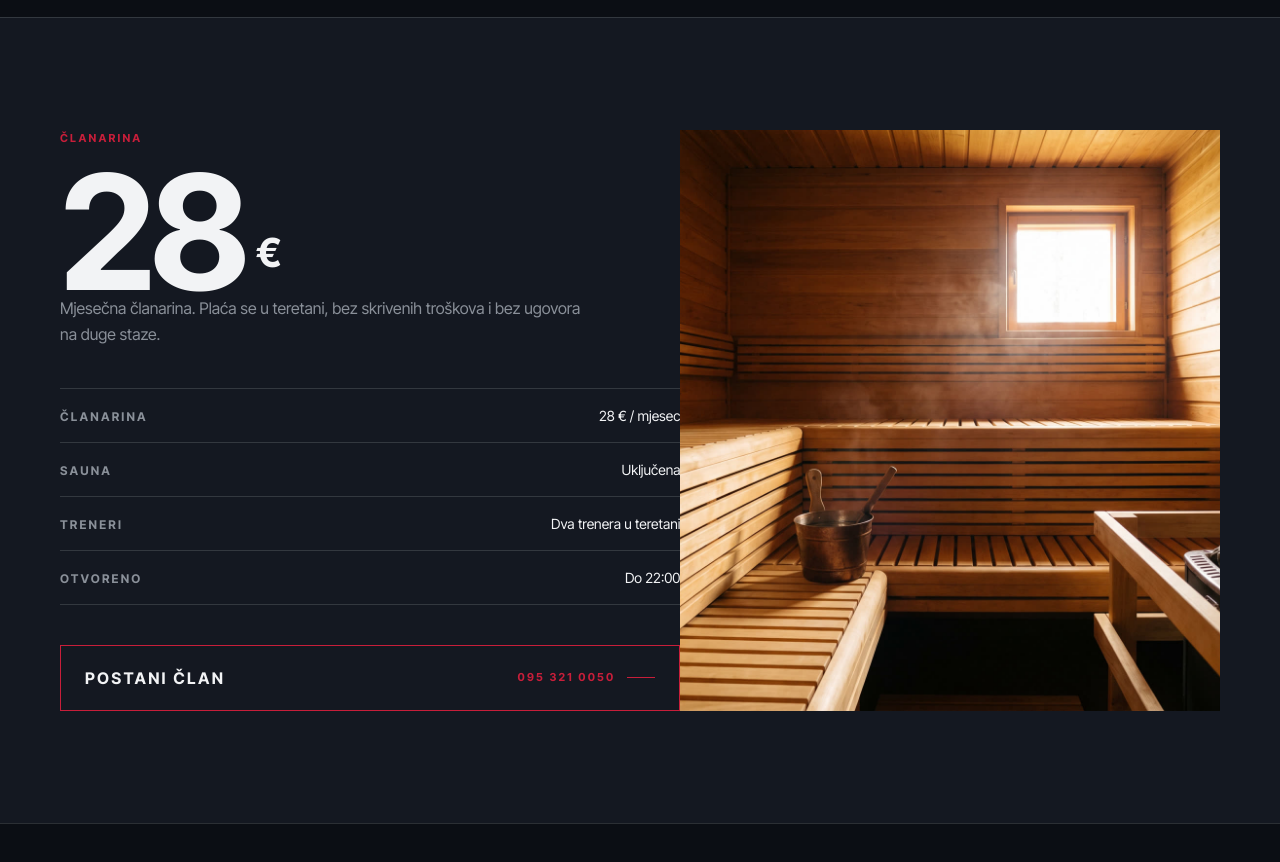
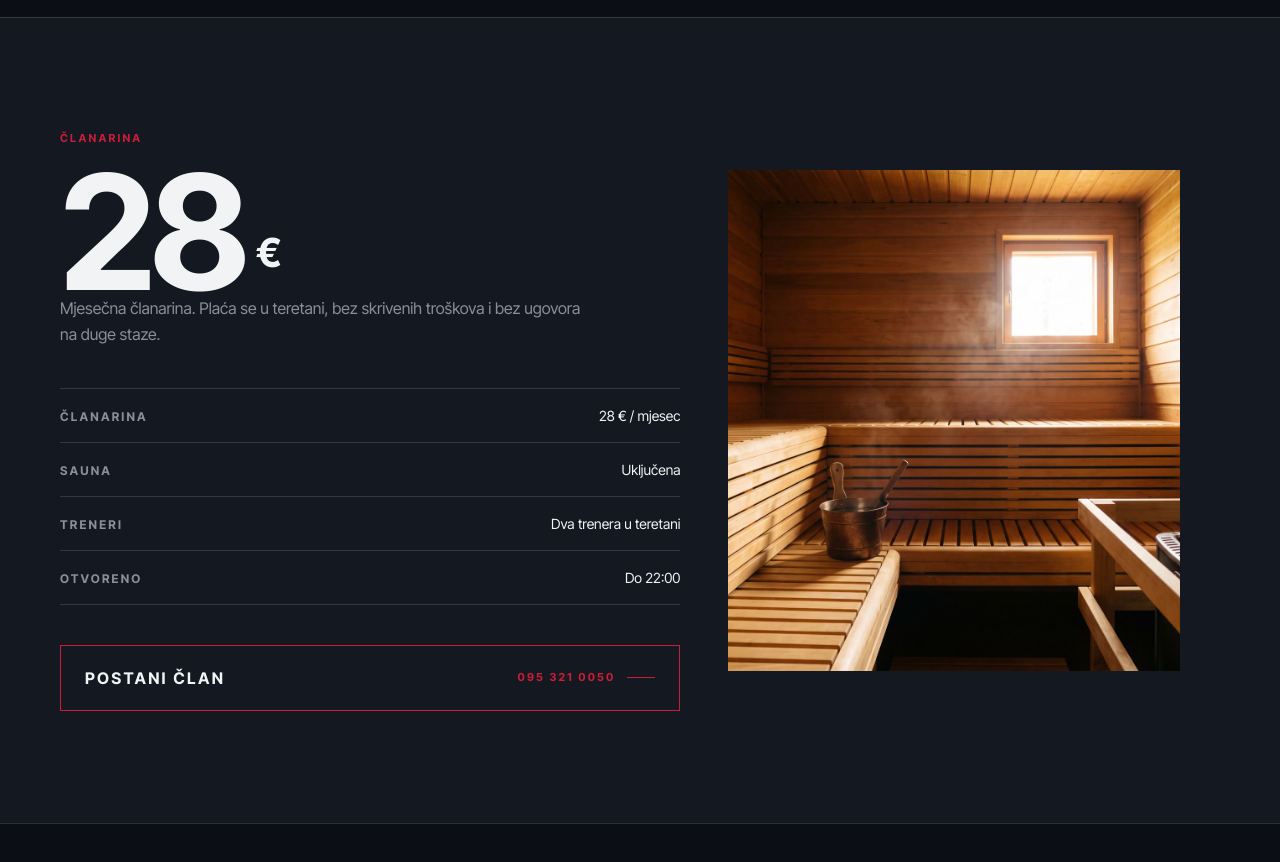
Before and after one commit to papdominik/galaxy, a plain HTML site: page index.html in a window 1280 px wide. Shown: the part 3780-4642 px from the top of the page. Drawn offline with Linux system fonts and the light colour scheme; a web font is replaced by a local one.

Commit message:
Add files via upload

```diff
--- a/styles.css
+++ b/styles.css
@@ -569,6 +569,11 @@ blockquote {
   gap: 0;
 }
 
+/* On one column the photo sits under the text, so give it room to breathe. */
+.split--price > .split__photo--fill {
+  margin-top: 48px;
+}
+
 .split__photo img {
   width: 100%;
   height: auto;
@@ -990,6 +995,13 @@ blockquote {
     grid-template-columns: 1.15fr 1fr;
   }
 
+  /* Inset the photo so it reads as its own panel instead of touching the
+     text column. The wider left padding is the gap facing the copy. */
+  .split--price > .split__photo--fill {
+    margin-top: 0;
+    padding: 40px 40px 40px 48px;
+  }
+
   .split--price > .split__photo--fill img {
     aspect-ratio: auto;
     height: 100%;
```
Also changed, not shown: 1 other file.
